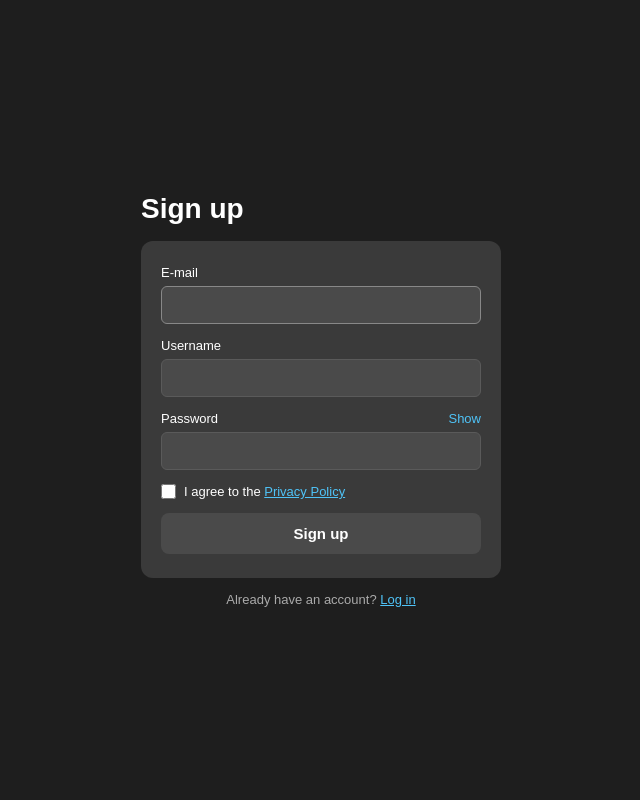
After one commit to Zeyrian/fourpointo, a Flask app: page /register in a window 1280 px wide. The commit adds this page. Shown: the whole page, without its empty margins (319-959 px from the left). Run offline with Flask 3, Linux system fonts and the light colour scheme.

Commit message:
Add authentication system and login/register pages

```diff
--- a/app.py
+++ b/app.py
@@ -11,10 +11,50 @@ import os
 import uuid
 from docx2pdf import convert
 import pdfplumber
+from flask_login import LoginManager, login_required, login_user, logout_user, current_user
+from flask_login import UserMixin
+from flask_bcrypt import check_password_hash
 
 load_dotenv()
 
 app = Flask(__name__)
+app.secret_key = os.getenv("SECRET_KEY")
+
+login_manager = LoginManager()
+login_manager.init_app(app)
+login_manager.login_view = "landing"
+
+class User(UserMixin):
+    def __init__(self, id, username, email):
+        self.id = id
+        self.username = username
+        self.email = email
+
+@login_manager.user_loader
+def load_user(user_id):
+    user = database.get_user_by_id(user_id)
+    if user:
+        return User(user[0], user[1], user[2])
+    return None
+
+def is_weak_password(password: str):
+    criteria = {
+        "length": False,
+        "has_capitals": False,
+        "has_numbers": False,
+        "has_symbols": False
+    }
+
+    if len(password) >= 8:
+        criteria["length"] = True
+
+    criteria["has_capitals"] = any(letter.isupper() for letter in password)
+
+    criteria["has_numbers"] = any(char.isnumeric() for char in password)
+
+    criteria["has_symbols"] = any(not char.isalnum() for char in password)
+
+    return False in criteria.values()
 
 def extract_text(file):
     filename = file.filename
@@ -125,9 +165,14 @@ def extract_rubric_text(filepath):
 
     return rubric_text
 
+@app.route("/landing")
+def landing():
+    return render_template("landing.html")
+
 @app.route("/")
+@login_required
 def index():
-    projects = database.get_projects()
+    projects = database.get_projects(current_user.id)
     project_data = []
     for project in projects:
         counts = database.get_task_counts(project[0])
@@ -144,7 +189,56 @@ def index():
         })
     return render_template("index.html", projects=project_data)
 
+@app.route("/register")
+def register():
+    return render_template("register.html")
+
+@app.route("/register_user", methods=["POST"])
+def register_user():
+    email = request.form["email"]
+    username = request.form["username"]
+    password = request.form["password"]
+
+    if is_weak_password(password):
+        return {"error": "Password is too weak"}, 400
+
+    result = database.add_user(username, email, password, 0)
+    if isinstance(result, str):
+        return {"error": result}, 400
+
+    login_user(User(result, username, email))
+    return {"redirect": "/"}, 200
+
+@app.route("/login", methods=["GET", "POST"])
+def login():
+    if request.method == "POST":
+        identifier = request.form["identifier"]
+        password = request.form["password"]
+
+        if "@" in identifier:
+            user = database.get_user(identifier)
+        else:
+            user = database.get_user_by_username(identifier)
+
+        if not user:
+            return "Invalid credentials", 401
+
+        if check_password_hash(user[3], password):
+            login_user(User(user[0], user[1], user[2]))
+            return {"redirect": "/"}, 200
+        else:
+            return "Invalid credentials", 401
+
+    return render_template("login.html")
+
+@app.route("/logout")
+@login_required
+def logout():
+    logout_user()
+    return redirect("/login")
+
 @app.route("/add_project", methods=["POST"])
+@login_required
 def add_project():
     assignment_name = request.form["assignment_name"]
     weightage = request.form["weightage"]
@@ -184,7 +278,7 @@ def add_project():
     print(rubric_raw)
     rubric_json = json.dumps(json.loads(rubric_raw))
 
-    project_id = database.add_project(assignment_name, weightage, due_date, filepath, rubric_json)
+    project_id = database.add_project(assignment_name, weightage, due_date, filepath, rubric_json, current_user.id)
 
     for task in tasks_json:
         database.add_task(project_id, task["title"], task["instructions"], 0)
@@ -192,6 +286,7 @@ def add_project():
     return {"redirect": f"/project/{project_id}"}, 200
 
 @app.route("/update_task/<int:task_id>", methods=["POST"])
+@login_required
 def update_task_instructions(task_id):
 
     entry = request.json["instructions"]
@@ -200,8 +295,9 @@ def update_task_instructions(task_id):
     return {"success": True}, 200
 
 @app.route("/project/<int:project_id>")
+@login_required
 def project(project_id):
-    projects = database.get_projects()
+    projects = database.get_projects(current_user.id)
     project_data = []
     for p in projects:
         counts = database.get_task_counts(p[0])
@@ -219,6 +315,8 @@ def project(project_id):
 
     tasks = database.get_tasks(project_id)
     current_project = next((p for p in project_data if p["id"] == project_id), None)
+    if current_project is None:
+        return {"error": "Unauthorised"}, 403
     counts = database.get_task_counts(project_id)
     outstanding = [t for t in tasks if t[4] == 0]
     completed = [t for t in tasks if t[4] == 1]
@@ -232,17 +330,29 @@ def project(project_id):
     counts=counts)
 
 @app.route("/complete_task/<int:task_id>/<int:project_id>")
+@login_required
 def complete_task(task_id, project_id):
+    project = database.get_project(project_id)
+    if not project or project[6] != current_user.id:
+        return {"error": "Unauthorised"}, 403
     database.complete_task(task_id)
     return redirect(f"/project/{project_id}")
 
 @app.route("/uncomplete_task/<int:task_id>/<int:project_id>")
+@login_required
 def uncomplete_task(task_id, project_id):
+    project = database.get_project(project_id)
+    if not project or project[6] != current_user.id:
+        return {"error": "Unauthorised"}, 403
     database.uncomplete_task(task_id)
     return redirect(f"/project/{project_id}")
 
 @app.route("/delete_project/<int:project_id>")
+@login_required
 def delete_project(project_id):
+    project = database.get_project(project_id)
+    if not project or project[6] != current_user.id:
+        return {"error": "Unauthorised"}, 403
     database.delete_project(project_id)
     return redirect("/")
 
--- a/static/style.css
+++ b/static/style.css
@@ -1,5 +1,3 @@
-* { margin: 0; padding: 0; box-sizing: border-box; }
-
 body {
     font-family: Arial, sans-serif;
     background-color: #1e1e1e;
@@ -9,12 +7,10 @@ body {
     flex-direction: column;
 }
 
-h1 { padding: 20px; font-size: 1.4rem; }
-
 .main { display: flex; flex: 1; overflow: hidden; }
 
 .sidebar {
-    width: 280px;
+    width: 240px;
     padding: 16px;
     display: flex;
     flex-direction: column;
--- a/templates/index.html
+++ b/templates/index.html
@@ -3,13 +3,14 @@
 <head>
     <meta charset="UTF-8">
     <meta name="viewport" content="width=device-width, initial-scale=1.0">
-    <title>fourpointo</title>
+        <title>fourpointo</title>
+        <link rel="icon" type="image/png" href="{{ url_for('static', filename='4point0-removebg-preview.png') }}">
     <link rel="stylesheet" href="{{ url_for('static', filename='style.css') }}">
 </head>
 <body>
-    <h1>4.0</h1>
     <div class="main">
         <div class="sidebar">
+            <img src="{{ url_for('static', filename='4point0-removebg-preview.png') }}" height="32" width="32" style="margin-bottom: 8px;">
             <div class="sidebar-card">
                 <p>Projects / Progress</p>
                 {% for project in projects %}
--- /dev/null
+++ b/templates/register.html
@@ -0,0 +1,206 @@
+<!DOCTYPE html>
+<html lang="en">
+<head>
+  <meta charset="UTF-8">
+  <meta name="viewport" content="width=device-width, initial-scale=1.0">
+  <title>4point0 — Sign up</title>
+  <style>
+    *, *::before, *::after { box-sizing: border-box; margin: 0; padding: 0; }
+    body {
+      background: #1e1e1e;
+      color: #fff;
+      font-family: Arial, sans-serif;
+      min-height: 100vh;
+      display: flex;
+      flex-direction: column;
+      align-items: center;
+      justify-content: center;
+      padding: 24px;
+    }
+    h1 {
+      font-size: 28px;
+      font-weight: 700;
+      margin-bottom: 16px;
+      width: 100%;
+      max-width: 360px;
+    }
+    .card {
+      background: #3a3a3a;
+      border-radius: 12px;
+      padding: 24px 20px;
+      width: 100%;
+      max-width: 360px;
+      display: flex;
+      flex-direction: column;
+      gap: 14px;
+    }
+    .field {
+      display: flex;
+      flex-direction: column;
+      gap: 6px;
+    }
+    .label-row {
+      display: flex;
+      justify-content: space-between;
+      align-items: center;
+    }
+    label {
+      font-size: 13px;
+      color: #fff;
+    }
+    .show-btn {
+      background: none;
+      border: none;
+      color: #4fc3f7;
+      font-size: 13px;
+      font-family: Arial, sans-serif;
+      cursor: pointer;
+      padding: 0;
+    }
+    input[type="text"],
+    input[type="password"],
+    input[type="email"] {
+      width: 100%;
+      background: #4a4a4a;
+      border: 1px solid #5a5a5a;
+      border-radius: 6px;
+      padding: 10px 12px;
+      font-size: 14px;
+      font-family: Arial, sans-serif;
+      color: #fff;
+      outline: none;
+    }
+    input[type="text"]:focus,
+    input[type="password"]:focus,
+    input[type="email"]:focus {
+      border-color: #888;
+    }
+    .checkbox-row {
+      display: flex;
+      align-items: center;
+      gap: 8px;
+      font-size: 13px;
+    }
+    input[type="checkbox"] {
+      width: 15px;
+      height: 15px;
+      accent-color: #4fc3f7;
+      cursor: pointer;
+    }
+    .btn {
+      background: #4a4a4a;
+      color: #fff;
+      border: none;
+      border-radius: 8px;
+      padding: 12px;
+      font-size: 15px;
+      font-weight: 700;
+      font-family: Arial, sans-serif;
+      cursor: pointer;
+      transition: background 0.15s;
+    }
+    .btn:hover { background: #5a5a5a; }
+    .error-msg {
+      background: #3a1a1a;
+      border: 1px solid #7a3a3a;
+      color: #ff8080;
+      font-size: 13px;
+      padding: 10px 12px;
+      border-radius: 6px;
+      display: none;
+    }
+    a { color: #4fc3f7; text-decoration: underline; }
+    a:hover { color: #81d4fa; }
+  </style>
+</head>
+<body>
+
+  <h1>Sign up</h1>
+
+  <div class="card">
+    <div class="error-msg" id="error-msg"></div>
+
+    <div class="field">
+      <label for="email">E-mail</label>
+      <input type="email" id="email" required autofocus>
+    </div>
+
+    <div class="field">
+      <label for="username">Username</label>
+      <input type="text" id="username" required>
+    </div>
+
+    <div class="field">
+      <div class="label-row">
+        <label for="password">Password</label>
+        <button class="show-btn" type="button" onclick="togglePassword('password', this)">Show</button>
+      </div>
+      <input type="password" id="password" required>
+    </div>
+
+    <div class="checkbox-row">
+      <input type="checkbox" id="privacy" required>
+      <label for="privacy">I agree to the <a href="/privacy" target="_blank">Privacy Policy</a></label>
+    </div>
+
+    <button class="btn" onclick="handleRegister()">Sign up</button>
+  </div>
+
+  <p style="margin-top: 14px; font-size: 13px; color: #aaa;">Already have an account? <a href="/login">Log in</a></p>
+
+  <script>
+    function togglePassword(id, btn) {
+      const input = document.getElementById(id);
+      if (input.type === 'password') {
+        input.type = 'text';
+        btn.textContent = 'Hide';
+      } else {
+        input.type = 'password';
+        btn.textContent = 'Show';
+      }
+    }
+
+    async function handleRegister() {
+      const email = document.getElementById('email').value.trim();
+      const username = document.getElementById('username').value.trim();
+      const password = document.getElementById('password').value;
+      const privacy = document.getElementById('privacy').checked;
+      const errorEl = document.getElementById('error-msg');
+      errorEl.style.display = 'none';
+
+      if (!email || !username || !password) {
+        errorEl.textContent = 'Please fill in all fields.';
+        errorEl.style.display = 'block';
+        return;
+      }
+
+      if (username.includes('@')) {
+        errorEl.textContent = 'Username cannot contain @.';
+        errorEl.style.display = 'block';
+        return;
+      }
+
+      if (!privacy) {
+        errorEl.textContent = 'You must agree to the Privacy Policy.';
+        errorEl.style.display = 'block';
+        return;
+      }
+
+      const formData = new FormData();
+      formData.append('email', email);
+      formData.append('username', username);
+      formData.append('password', password);
+
+      const res = await fetch('/register_user', { method: 'POST', body: formData });
+      const data = await res.json();
+
+      if (res.ok && data.redirect) {
+        window.location.href = data.redirect;
+      } else {
+        errorEl.textContent = data.error || 'Something went wrong.';
+        errorEl.style.display = 'block';
+      }
+    }
+  </script>
+</body>
+</html>
```
Also changed, not shown: database.py (+83 -6 lines), templates/landing.html (added, +59 -0 lines), templates/login.html (added, +167 -0 lines), static/4point0-removebg-preview.png (added), 2 other files.
